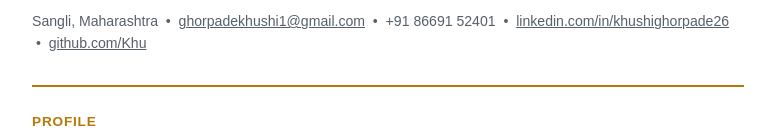
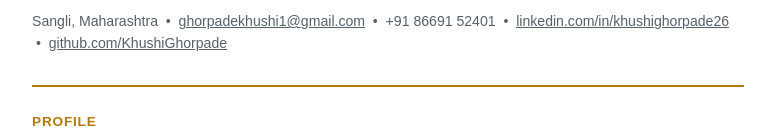
Before and after one commit to KhushiGhorpade/Khushi-Portfolio, a plain HTML site: page resume.html in a window 1280 px wide. Shown: the part 236-364 px from the top of the page, without its empty margins (252-1027 px from the left). Drawn offline with Linux system fonts and the light colour scheme.

Commit message:
resume update

```diff
--- a/resume.html
+++ b/resume.html
@@ -86,7 +86,7 @@
       <a href="mailto:ghorpadekhushi1@gmail.com">ghorpadekhushi1@gmail.com</a> &nbsp;•&nbsp;
       +91 86691 52401 &nbsp;•&nbsp;
       <a href="https://www.linkedin.com/in/khushighorpade26">linkedin.com/in/khushighorpade26</a> &nbsp;•&nbsp;
-      <a href="https://github.com/Khu">github.com/Khu</a>
+      <a href="https://github.com/KhushiGhorpade">github.com/KhushiGhorpade</a>
     </p>
   </header>
 
```
